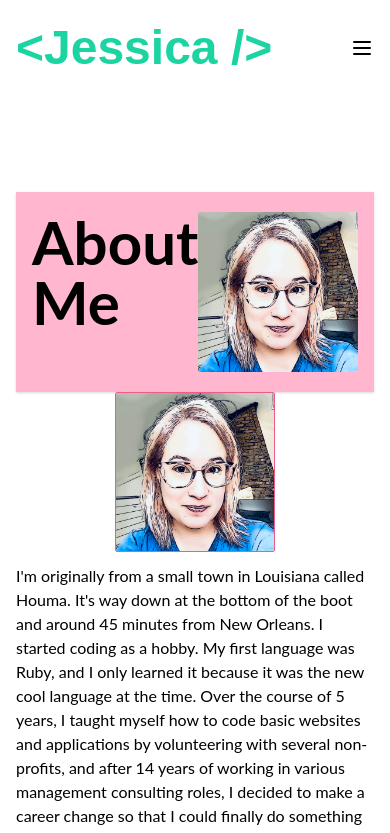
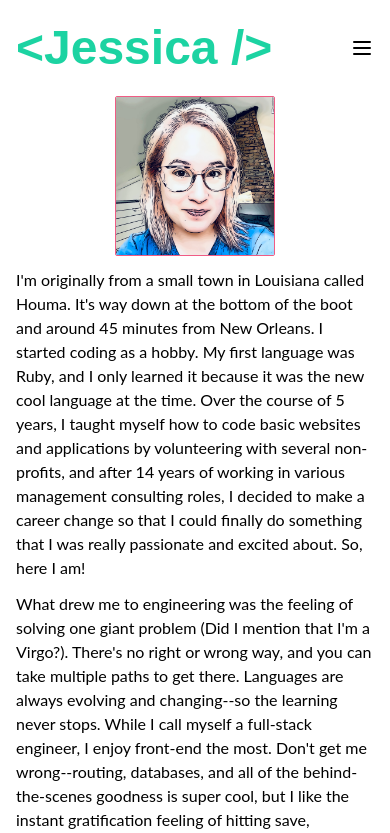
Before and after one commit to jessicagallagher/iamjessg, a Next.js app: page /about in a window 390 px wide. Shown: the top 833 px of the page. Built offline with nearby package versions, Linux system fonts and the light colour scheme.

Commit message:
fixed nav to be responsive

```diff
--- a/components/About.js
+++ b/components/About.js
@@ -1,26 +1,10 @@
 export default function About() {
   return (
-    <div className='max-w-7xl px-4 mx-auto sm:px-6 lg:px-8 mt-4'>
-      <div className='bg-pink-light overflow-hidden shadow sm:rounded-lg mt-28 z-20'>
-        <div className='px-4 py-5 sm:p-6 flex flex-row'>
-          <div className='align-middle'>
-              <h1 className='font-lato font-bold text-black text-6xl align-middle'>About Me</h1>
-            </div>
-
-            <img className='h-40 w-40 rounded-sm xl:w-1/3 xl:h-1/3 align-middle' src='./images/jessica.jpg' alt='cartoon jessica' />
-        </div>
-
-
-      </div>
-
-
+    <div className='max-w-full px-4 mx-auto sm:px-6 lg:px-8 mt-4'>
       <img className='mx-auto h-40 w-40 rounded-sm xl:w-1/3 xl:h-1/3 border border-pink-default' src='./images/jessica.jpg' alt='cartoon jessica' />
-
       <p className='mx-auto mt-3 sm:mt-5 sm:text-lg sm:max-w-xl md:mt-5 md:text-xl font-lato text-black'>I'm originally from a small town in Louisiana called Houma. It's way down at the bottom of the boot and around 45 minutes from New Orleans. I started coding as a hobby. My first language was Ruby, and I only learned it because it was the new cool language at the time. Over the course of 5 years, I taught myself how to code basic websites and applications by volunteering with several non-profits, and after 14 years of working in various management consulting roles, I decided to make a career change so that I could finally do something that I was really passionate and excited about. So, here I am!</p>
       <p className='mx-auto mt-3 sm:mt-5 sm:text-lg sm:max-w-xl md:mt-5 md:text-xl font-lato text-black'>What drew me to engineering was the feeling of solving one giant problem (Did I mention that I'm a Virgo?). There's no right or wrong way, and you can take multiple paths to get there. Languages are always evolving and changing--so the learning never stops. While I call myself a full-stack engineer, I enjoy front-end the most. Don't get me wrong--routing, databases, and all of the behind-the-scenes goodness is super cool, but I like the instant gratification feeling of hitting save, refreshing my browser, and seeing what I've built. Unless it's an error message. I don't like that!</p>
       <p className='mx-auto mt-3 sm:mt-5 sm:text-lg sm:max-w-xl md:mt-5 md:text-xl font-lato text-black'>When I'm not writing code for work, I'm usually writing code for fun! You can also find me exploring Carroll Gardens, knitting things that I never finish, running, and reading. I'm a Yankees fan, Saints fan, and bleed purple and gold for my LSU Tigers.</p>
-
-
     </div>
   )
 }
--- a/components/Footer.js
+++ b/components/Footer.js
@@ -56,7 +56,7 @@ export default function Footer() {
 
   return (
     <footer className='bg-white'>
-      <div className='max-w-7xl mx-auto py-12 px-4 overflow-hidden sm:px-6 lg:px-8'>
+      <div className='max-w-full mx-auto py-12 px-4 overflow-hidden sm:px-6 lg:px-8'>
         <nav className='-mx-5 -my-2 flex flex-wrap justify-center' aria-label='Footer'>
           {navigation.main.map((item) => (
             <div key={item.name} className='px-5 py-2'>
--- a/components/HomePage.js
+++ b/components/HomePage.js
@@ -3,7 +3,7 @@ import Game from './Game.js'
 
 export default function HomePage() {
   return (
-    <div className='max-w-7xl mx-auto px-4 sm:px-6 lg:px-8 mt-4'>
+    <div className='max-w-full mx-auto px-4 sm:px-6 lg:px-8 mt-4'>
 			<div className='bg-pink-light overflow-hidden shadow sm:rounded-lg mt-28 z-20'>
 				<div className='px-4 py-5 sm:p-6'>
 					<h1 className='font-lato font-bold text-black text-4xl'>
--- a/components/NavBar.js
+++ b/components/NavBar.js
@@ -40,7 +40,7 @@ export default function NavBar() {
     <Disclosure as='nav' className='bg-white'>
       {({ open }) => (
         <>
-          <div className='max-w-7xl mx-auto px-4 sm:px-6 lg:px-8 mt-4'>
+          <div className='max-w-full mx-auto px-4 sm:px-6 lg:px-8 mt-4'>
             <div className='flex justify-between h-16'>
               <div className='flex'>
                 <div className='flex-shrink-0 flex items-center' ref={ref}>
@@ -49,14 +49,14 @@ export default function NavBar() {
                     set(calc(e.clientX, e.clientY, rect));
                   }}>
                   <Link href='/'>
-                  <a><h1 className='font-raleway text-5xl text-green-default font-bold'>
+                  <a><h1 className='font-raleway text-5xl sm:text-xl md:text-2xl lg:text-5xl text-green-default font-bold'>
                     &lt;Jessica /&gt;
                   </h1></a>
                   </Link>
                   </animated.div>
                 </div>
               </div>
-              <div className='hidden sm:ml-6 sm:flex sm:space-x-8'>
+              <div className='hidden sm:ml-6 sm:flex sm:space-x-4 md:space-x-8'>
                 <Link href='/'>
                   <a className={router.pathname == '/' ? 'border-pink-default text-black-900 hover:border-pink-light inline-flex items-center pt-1 border-b-2 text-md font-medium' : 'border-transparent text-black-900 hover:border-pink-light inline-flex items-center pt-1 border-b-2 text-md font-medium'}>
                     Home
```
